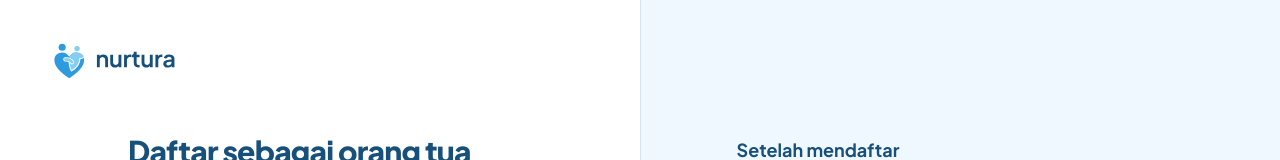
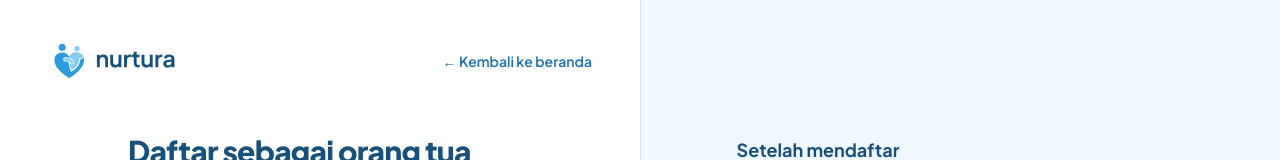
Before and after one commit to azzikri-id/nurtura, a Next.js app: page /daftar in a window 1280 px wide. Shown: the top 160 px of the page. Built offline with nearby package versions, Linux system fonts and the light colour scheme; no server answers.

Commit message:
Tautan Kembali ke beranda di halaman masuk dan daftar

```diff
--- a/src/app/daftar/page.tsx
+++ b/src/app/daftar/page.tsx
@@ -25,9 +25,12 @@ export default function HalamanDaftar() {
   return (
     <main className="grid flex-1 lg:grid-cols-2">
       <section className="flex flex-col px-6 py-10 sm:px-12">
-        <Link href="/" aria-label="Kembali ke beranda Nurtura">
-          <Image src="/brand/nurtura-logo-horizontal.svg" alt="Nurtura" width={132} height={33} priority />
-        </Link>
+        <div className="flex items-center justify-between gap-4">
+          <Link href="/" aria-label="Nurtura, ke beranda">
+            <Image src="/brand/nurtura-logo-horizontal.svg" alt="Nurtura" width={132} height={33} priority />
+          </Link>
+          <Link href="/" className="text-sm font-semibold text-langit-tua hover:underline">← Kembali ke beranda</Link>
+        </div>
         <div className="mx-auto w-full max-w-sm flex-1 content-center py-12">
           <h1 className="text-3xl font-extrabold tracking-tight text-tinta">Daftar sebagai orang tua</h1>
           <p className="mt-2 text-redup">Pantau tumbuh kembang anak dari rumah. Akun kader dan bidan dibuat oleh puskesmas.</p>
--- a/src/app/masuk/page.tsx
+++ b/src/app/masuk/page.tsx
@@ -25,9 +25,12 @@ export default function HalamanMasuk({ searchParams }: PageProps<"/masuk">) {
   return (
     <main className="grid flex-1 lg:grid-cols-2">
       <section className="flex flex-col px-6 py-10 sm:px-12">
-        <Link href="/" aria-label="Kembali ke beranda Nurtura">
-          <Image src="/brand/nurtura-logo-horizontal.svg" alt="Nurtura" width={132} height={33} priority />
-        </Link>
+        <div className="flex items-center justify-between gap-4">
+          <Link href="/" aria-label="Nurtura, ke beranda">
+            <Image src="/brand/nurtura-logo-horizontal.svg" alt="Nurtura" width={132} height={33} priority />
+          </Link>
+          <Link href="/" className="text-sm font-semibold text-langit-tua hover:underline">← Kembali ke beranda</Link>
+        </div>
         <div className="mx-auto w-full max-w-sm flex-1 content-center py-12">
           <h1 className="text-3xl font-extrabold tracking-tight text-tinta">Masuk ke Nurtura</h1>
           <p className="mt-2 text-redup">Kader dan bidan memakai akun dari puskesmas. Orang tua bisa membuat akun sendiri.</p>
```
